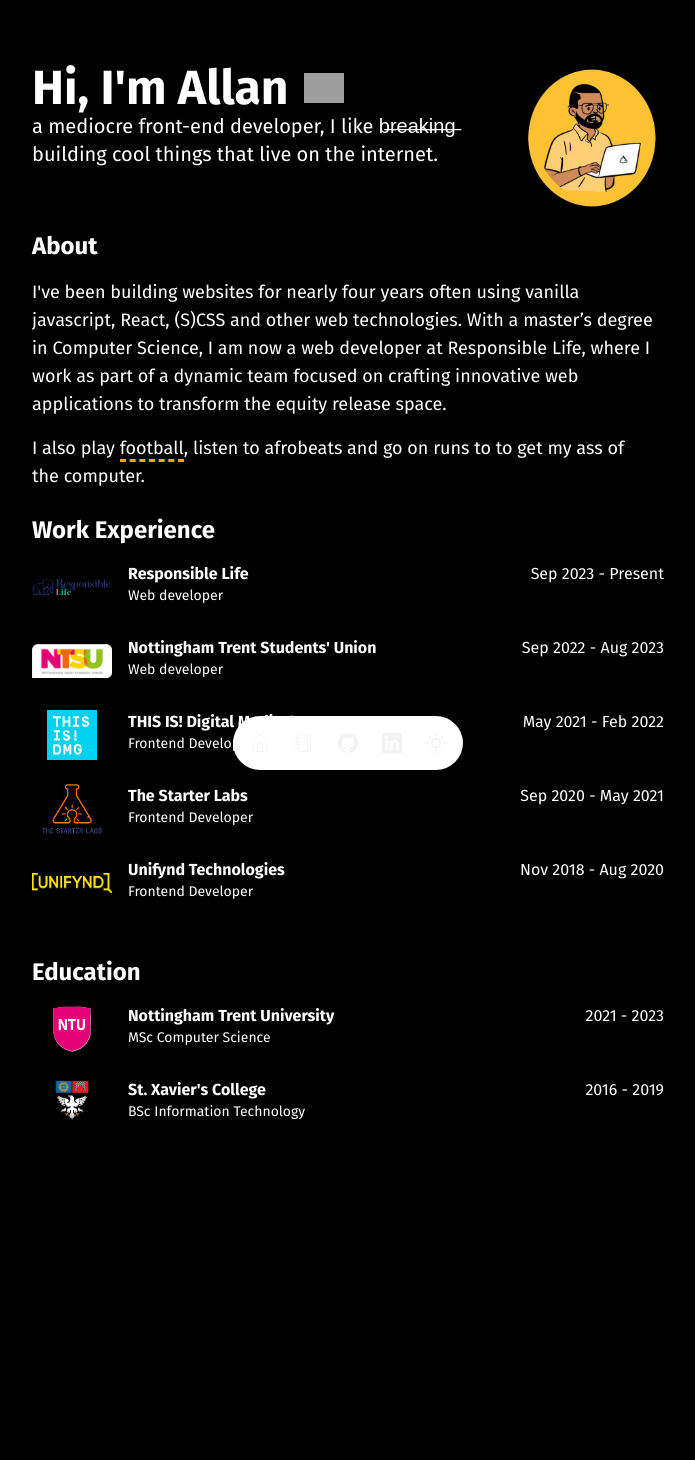
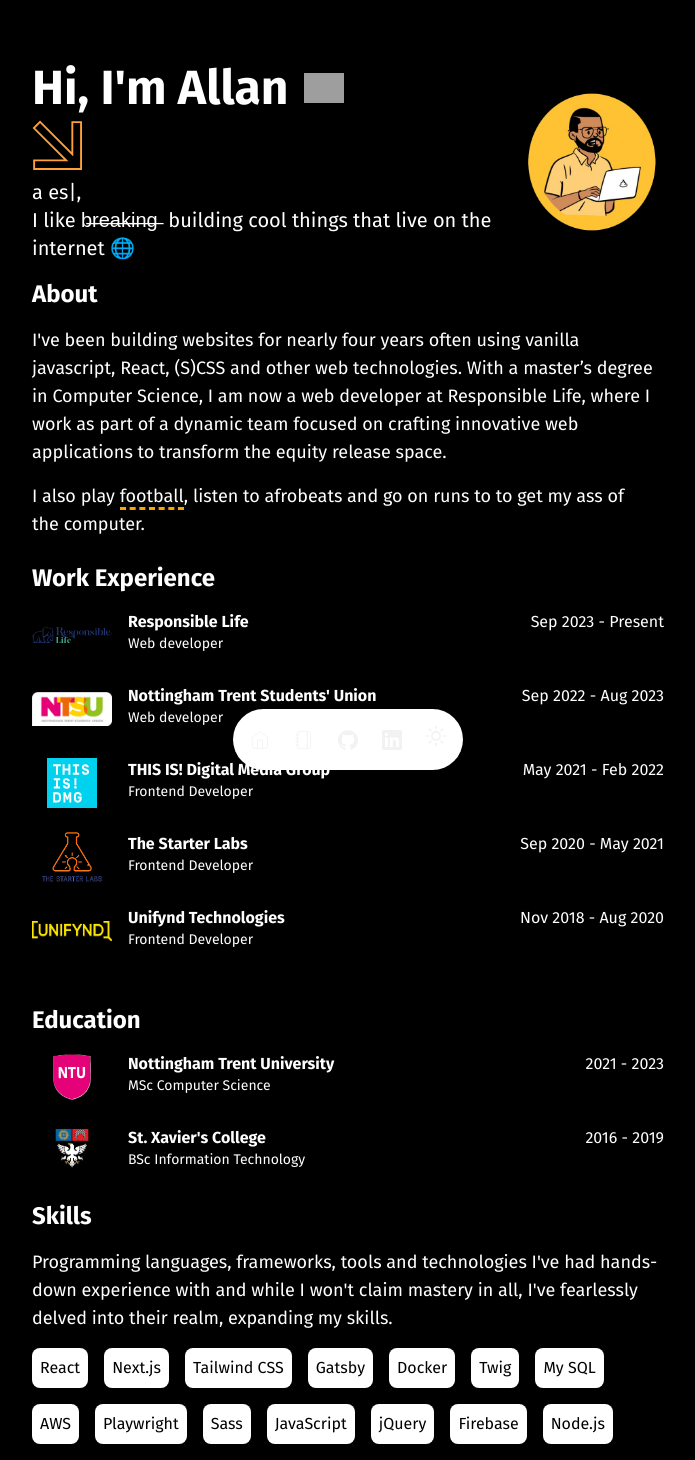
Before and after one commit to allanmosesfernandes/portfolio2025, a Next.js app: page / in a window 1280 px wide. Shown: the whole page, without its empty margins (292-987 px from the left). Before the commit the page ends 1152 px from the top, so only its background shows below. Built offline with nearby package versions, Linux system fonts and the light colour scheme; grey boxes are pictures that could not be loaded.

Commit message:
feat: add Skills component; integrate react-typed for dynamic text; update work descriptions and enhance floating menu

```diff
--- a/package.json
+++ b/package.json
@@ -13,7 +13,8 @@
     "geist": "^1.3.1",
     "next": "15.0.3",
     "react": "19.0.0-rc-66855b96-20241106",
-    "react-dom": "19.0.0-rc-66855b96-20241106"
+    "react-dom": "19.0.0-rc-66855b96-20241106",
+    "react-typed": "^2.0.12"
   },
   "devDependencies": {
     "eslint": "^8",
--- a/src/app/page.js
+++ b/src/app/page.js
@@ -1,3 +1,4 @@
+'use client';
 import { FloatingMenu } from '@/components/floatingMenu';
 import wavingHand from '@/app/assets/waving-hand.png';
 import headshot from "@/app/assets/profile.png";
@@ -6,6 +7,9 @@
 import WorkExperience from '@/components/workExperience';
 import Link from 'next/link';
 import Education from '@/components/Education';
+import Arrow from '@/app/assets/arrow.svg';
+import { ReactTyped } from 'react-typed';
+import Skills from '@/components/Skills';
 
 export default function Home() {
     return (
@@ -25,9 +29,16 @@
                             />
                         </span>
                     </h2>
+                    <Image
+                        src={Arrow}
+                        alt="arrow"
+                        width={50}
+                        height={50}
+                        title="Avatar"
+                        className="my-2 inline"
+                    />
                     <p className="text-black dark:text-white md:text-xl">
-                        a mediocre front-end developer, I like b̶r̶e̶a̶k̶i̶n̶g̶&nbsp; building cool things
-                        that live on the internet.
+                        a <ReactTyped strings={['frontend developer', 'CSS fanboy', 'espresso fanatic ☕', 'perpetual learner']} typeSpeed={40} loop backSpeed={50} backDelay={100} startDelay={100}/>, <br />I like b̶r̶e̶a̶k̶i̶n̶g̶&nbsp; building cool things that live on the internet 🌐
                     </p>
                 </div>
                 <Image
@@ -36,7 +47,7 @@
                     width={150}
                     height={150}
                     title="Avatar"
-                    className="ml-4 inline"
+                    className="ml-4 inline object-contain"
                 />
             </div>
             <h3 className="text-black dark:text-white font-bold text-2xl">About</h3>
@@ -62,6 +73,7 @@
             </p>
             <WorkExperience />
             <Education />
+            <Skills />
             <FloatingMenu />
         </div>
     );
--- a/src/app/utils.js
+++ b/src/app/utils.js
@@ -19,7 +19,7 @@
         startDate: 'Sep 2022',
         endDate: 'Aug 2023',
         description:
-            'lorem ipsum lorem ipsum lorem ipsum lorem ipsum lorem ipsum lorem ipsum lorem ipsum  lorem ipsum lorem ipsum',
+            'Developed and deployed websites for multiple student union projects, seamlessly aligning design and functionality requirements to address the diverse needs of stakeholders and members.',
     },
     {
         company: 'THIS IS! Digital Media Group',
@@ -30,7 +30,7 @@
         startDate: 'May 2021',
         endDate: 'Feb 2022',
         description:
-            'lorem ipsum lorem ipsum lorem ipsum lorem ipsum lorem ipsum lorem ipsum lorem ipsum  lorem ipsum lorem ipsum',
+            'Designed and developed interactive web applications for DMG, a German startup, ensuring compliance with strict GDPR regulations and prioritizing accessibility to align with EU standards and requirements.',
     },
     {
         company: 'The Starter Labs',
@@ -41,7 +41,7 @@
         startDate: 'Sep 2020',
         endDate: 'May 2021',
         description:
-            'lorem ipsum lorem ipsum lorem ipsum lorem ipsum lorem ipsum lorem ipsum lorem ipsum  lorem ipsum lorem ipsum',
+            'Established and led the in-house web department at Starter Labs, driving the setup of efficient project pipelines and ensuring seamless execution of initiatives.',
     },
     {
         company: 'Unifynd Technologies',
@@ -52,7 +52,7 @@
         startDate: 'Nov 2018',
         endDate: 'Aug 2020',
         description:
-            'lorem ipsum lorem ipsum lorem ipsum lorem ipsum lorem ipsum lorem ipsum lorem ipsum  lorem ipsum lorem ipsum',
+            "Developed visual interfaces for the rewards program of Phoenix Market City, one of India's leading retail merchants, including admin dashboards and web components.",
     },
 ];
 
@@ -75,4 +75,7 @@
     },
 ];
 
-export { workJSON, educationJSON };
+const skills = ['React', 'Next.js', 'Tailwind CSS', 'Gatsby','Docker', 'Twig','My SQL','AWS','Playwright', 'Sass', 'JavaScript', 'jQuery', 'Firebase','Node.js']
+
+
+export { workJSON, educationJSON, skills };
--- /dev/null
+++ b/src/components/Skills.jsx
@@ -0,0 +1,29 @@
+import React from 'react'
+import { skills } from '@/app/utils';
+
+const Skills = () => {
+    return (
+        <div>
+            <h3 className="text-black dark:text-white font-bold text-2xl mt-6">Skills</h3>
+            <div className="flex gap-4 w-full flex-wrap my-4">
+                <p className="text-pretty text-black dark:text-white md:text-lg">
+                    Programming languages, frameworks, tools and technologies I've had hands-down
+                    experience with and while I won't claim mastery in all, I've fearlessly
+                    delved into their realm, expanding my skills.
+                </p>
+                {skills.map((skill, index) => {
+                    return (
+                        <p
+                            key={index}
+                            className="dark:bg-white dark:text-black bg-black text-white font-medium text-md rounded-lg p-2 h-fit"
+                        >
+                            {skill}
+                        </p>
+                    );
+                })}
+            </div>
+        </div>
+    );
+}
+
+export default Skills
--- a/src/components/floatingMenu.jsx
+++ b/src/components/floatingMenu.jsx
@@ -46,9 +46,12 @@
                     <p>Linkedin</p>
                     <Image src={linkedin} alt={home} width={20} height={20}/>
                 </Link>
-                <button onClick={toggleTheme} className="text-white">
-                    {isDark ? <Image src={moon} alt="moon" width={20} height={20}/> : <Image src={sun} alt="Sun5" width={20} height={20}/>}
-                </button>
+                <Link href="#">
+                    <p>Darkmode</p>
+                    <button onClick={toggleTheme} className="text-white">
+                        {isDark ? <Image src={moon} alt="moon" width={20} height={20}/> : <Image src={sun} alt="Sun5" width={20} height={20}/>}
+                    </button>
+                </Link>
             </nav>
         </div>
     )
```
Also changed, not shown: src/app/assets/arrow.svg (added), 1 other file (tests, documents, lock files or other folders).
